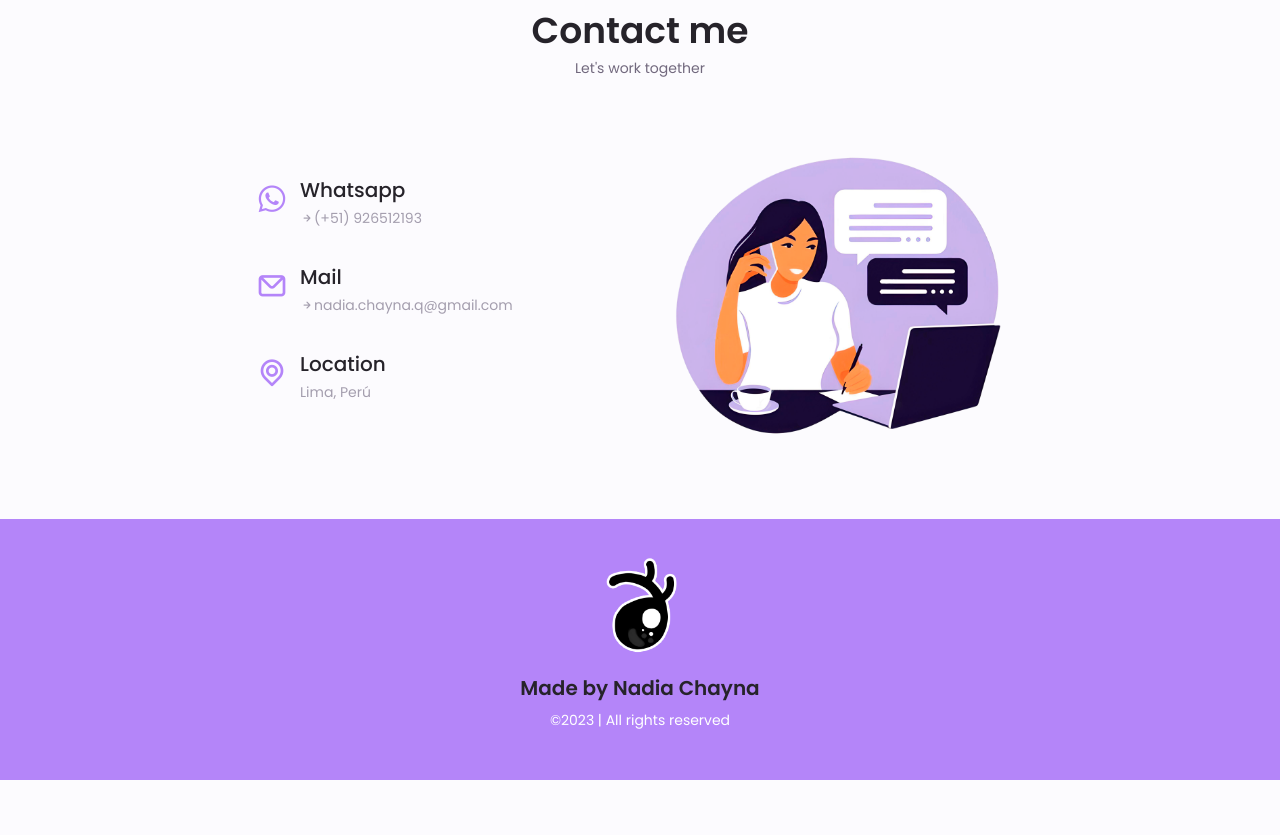
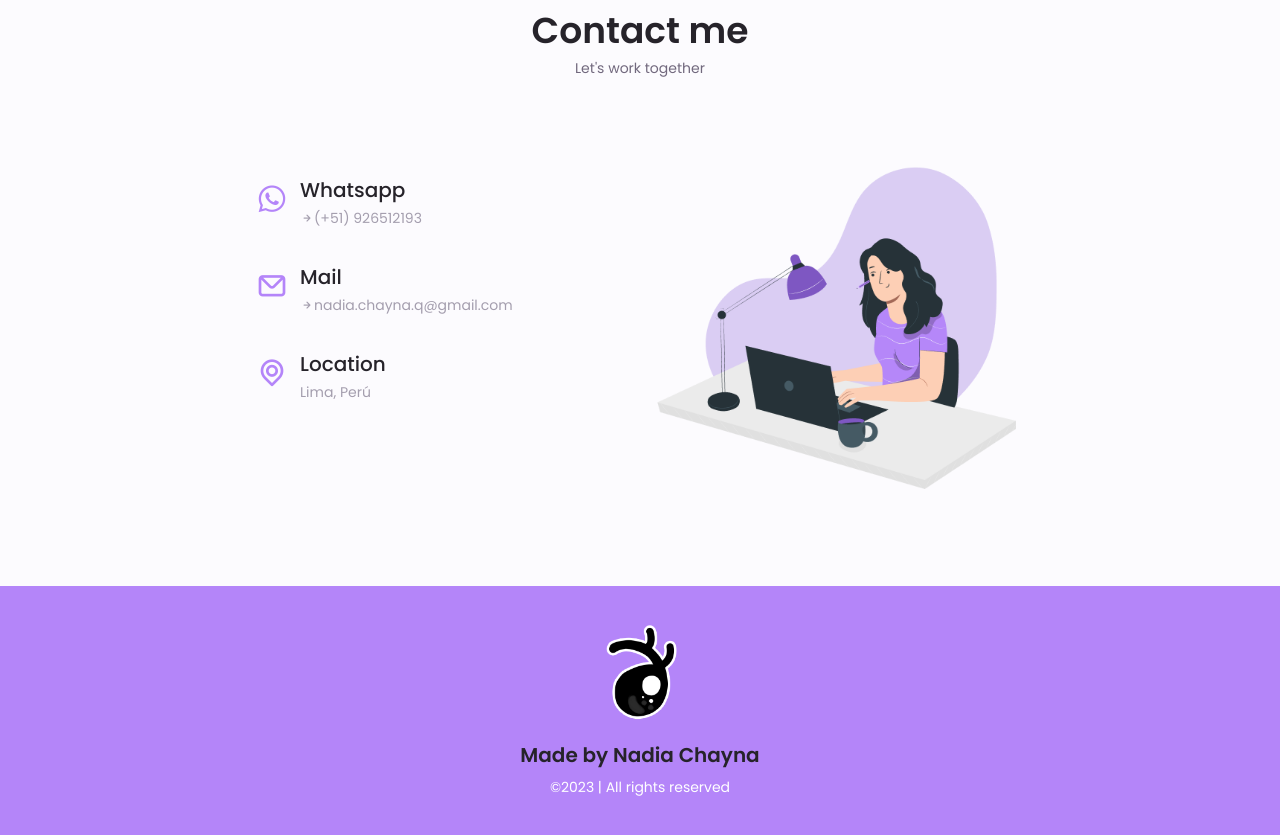
Before and after one commit to nadiachayna/portfolio, a plain HTML site: page index.html in a window 1280 px wide. Shown: the part 3360-4195 px from the top of the page. Before the commit the page ends 4140 px from the top, so only its background shows below. Drawn offline with nearby package versions, Linux system fonts and the light colour scheme.

Commit message:
add_image

```diff
--- a/index.html
+++ b/index.html
@@ -699,7 +699,7 @@
                     </div>
 
                     <div>
-                        <img src="./assets/img/women.png" alt="">
+                        <img src="./assets/img/png_women.png" alt="">
                     </div>
                 </div>
             </section>
```
Also changed, not shown: assets/img/png_women.png (added).
